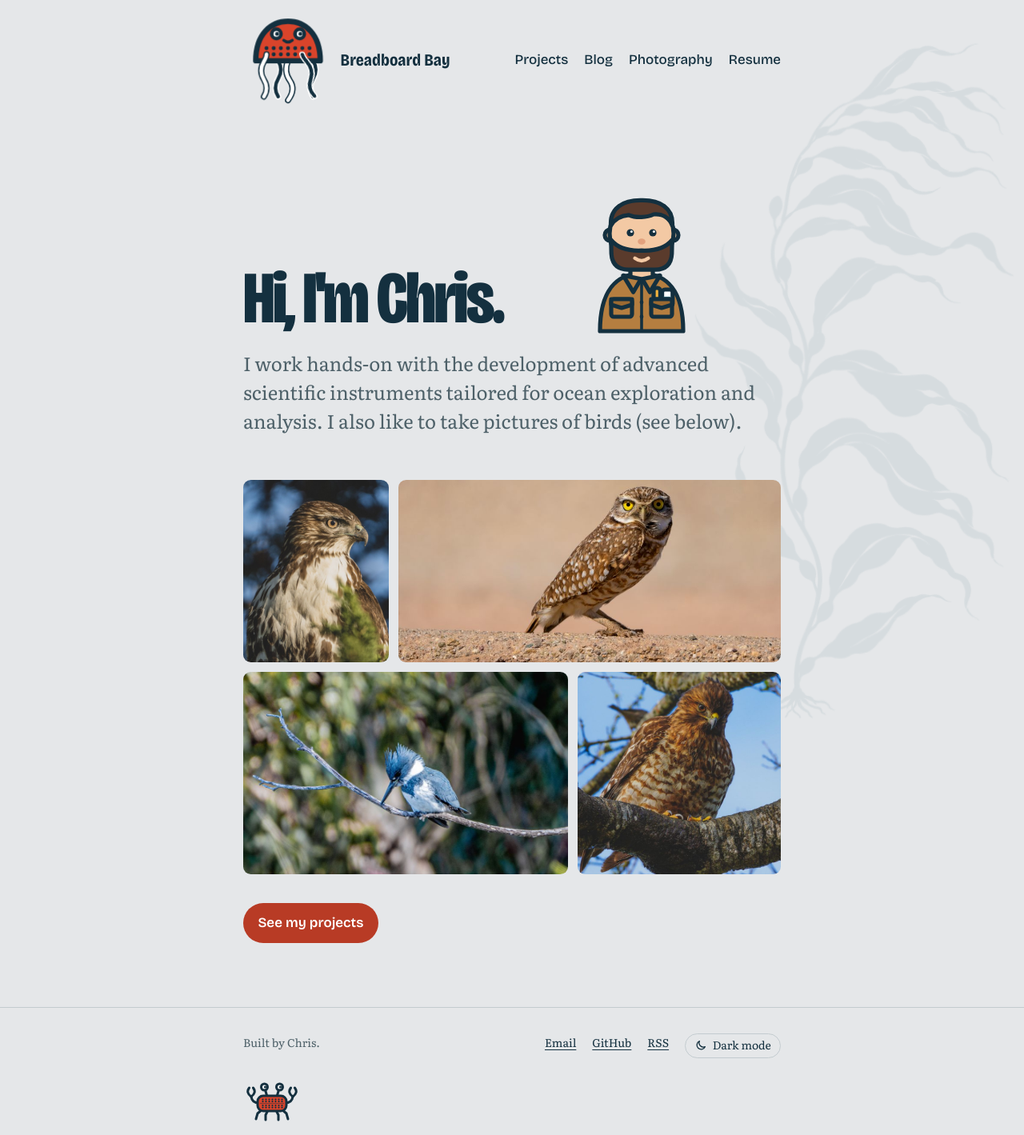
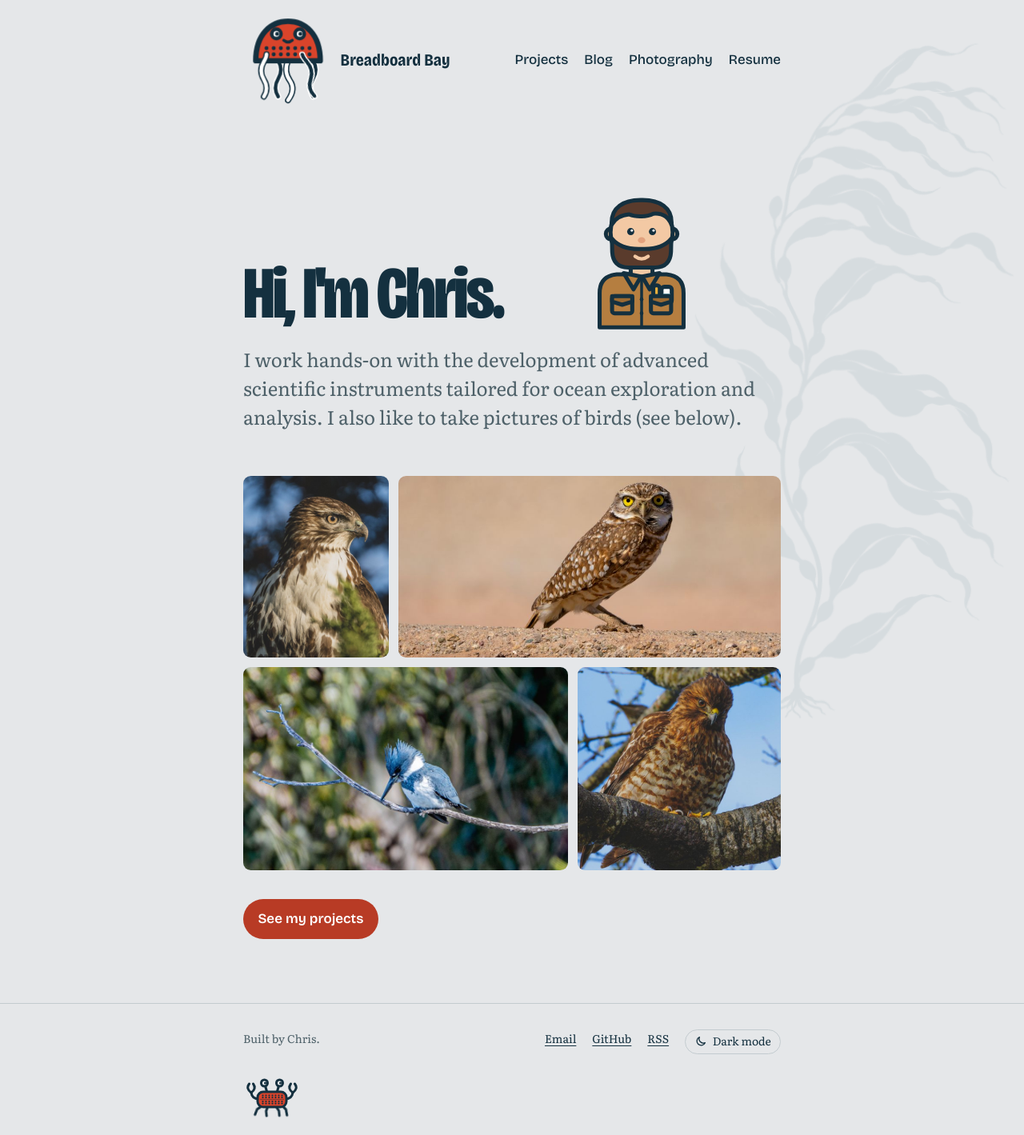
Before and after one commit to RobotCrabLab/Homepage, a Jekyll site: the page built from index.html, in a window 1280 px wide. Shown: the whole page at 80% size. Built offline with Jekyll 4.4.1, drawn with Linux system fonts in a browser that asks for light colours.

Commit message:
Square off the home page character's shoulders
Co-Authored-By: Claude Opus 5.5 <noreply@anthropic.com>
Claude-Session: https://claude.ai/code/session_01MMDVxXAekaRt7NRydvis2Y

```diff
--- a/index.html
+++ b/index.html
@@ -6,7 +6,7 @@ body_class: home
   <div class="wrap">
     <div class="hero-head">
       <h1>Hi, I'm {{ site.author }}.</h1>
-      <img class="hero-me" src="{{ '/assets/images/scientist.svg' | relative_url }}" alt="" width="68" height="90">
+      <img class="hero-me" src="{{ '/assets/images/scientist.svg' | relative_url }}" alt="" width="70" height="90">
     </div>
     <p class="lede">{{ site.tagline }} I also like to take pictures of birds (see below).</p>
   </div>
```
Also changed, not shown: assets/images/scientist.svg.
